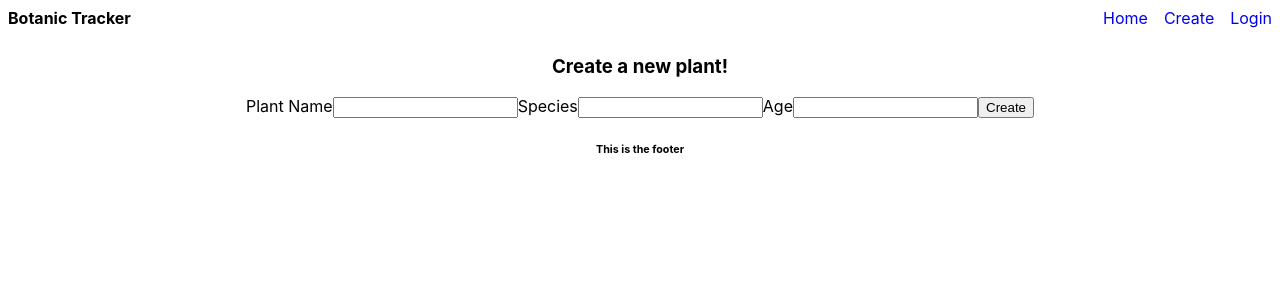
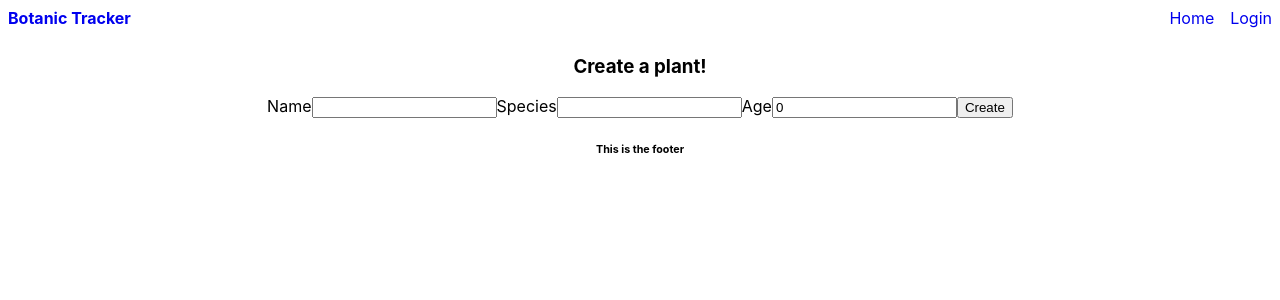
Before and after one commit to mdiedricks/botanictracker, a React (Create React App) app: page /create in a window 1280 px wide. Shown: the top 300 px of the page. Built offline with nearby package versions, Linux system fonts and the light colour scheme.

Commit message:
finished delete and edit feature

```diff
--- a/src/App.js
+++ b/src/App.js
@@ -1,7 +1,8 @@
 import React, { useState } from "react";
 import { Switch, Route } from "react-router-dom";
-import Layout from "./components/layout";
+import Layout from "./components/Layout";
 import Home from "./views/Home";
+import Explore from "./views/Explore";
 import Login from "./views/Login";
 import Create from "./views/Create";
 import "./App.css";
@@ -19,17 +20,26 @@ function App() {
 
   return (
     <>
-      <Layout isLoggedIn={isLoggedIn} user={user}>
+      <Layout
+        isLoggedIn={isLoggedIn}
+        setIsLoggedIn={setIsLoggedIn}
+        user={user}
+        setUser={setUser}
+      >
         <div className="container">
           <Switch>
             <Route exact path="/">
               <Home isLoggedIn={isLoggedIn} user={user} />
             </Route>
+            <Route path="/create">
+              <Create isLoggedIn={isLoggedIn} user={user} />
+            </Route>
             <Route path="/login">
-              <Login logIn={logIn} updateUser={updateUser} />
-            </Route>
-            <Route path="/create">
-              <Create />
+              <Login
+                logIn={logIn}
+                updateUser={updateUser}
+                setIsLoggedIn={setIsLoggedIn}
+              />
             </Route>
           </Switch>
         </div>
--- a/src/components/header.css
+++ b/src/components/header.css
@@ -3,9 +3,10 @@ nav {
   justify-content: flex-end;
   align-items: center;
 }
-nav > h4 {
+a.title {
   margin: 0 auto 0 0;
   padding: 0.5rem 0.5rem;
+  font-weight: bold;
 }
 a {
   text-decoration: none;
@@ -14,6 +15,3 @@ a {
 a:visited {
   color: black;
 }
-a:firstchild {
-  color: rgb(197, 9, 9);
-}
--- a/src/components/header.js
+++ b/src/components/header.js
@@ -1,19 +1,48 @@
-import React from "react";
-import { NavLink } from "react-router-dom";
+import React, { useEffect, useState } from "react";
+import { NavLink, useHistory } from "react-router-dom";
+import axios from "axios";
 import "../App.css";
 import "./header.css";
 
-function header() {
+const Header = (props) => {
+  const [loggedIn, setLoggedIn] = useState(props.isLoggedIn);
+  useEffect(() => {
+    setLoggedIn(props.isLoggedIn);
+  }, props.isLoggedIn);
+  let history = useHistory();
+
+  const logout = async () => {
+    await axios({
+      method: "post",
+      url: "https://botanictracker-api.herokuapp.com/users/logout",
+      headers: { authorization: `Bearer ${localStorage.token}` },
+    });
+    props.setIsLoggedIn(false);
+    props.setUser({});
+    history.push("/");
+  };
+
   return (
     <div>
       <nav>
-        <h4>Botanic Tracker</h4>
+        <NavLink to="/" className="title">
+          Botanic Tracker
+        </NavLink>
         <NavLink to="/">Home</NavLink>
-        <NavLink to="/create">Create</NavLink>
-        <NavLink to="/login">Login</NavLink>
+
+        {!props.isLoggedIn ? (
+          <NavLink to="/login">Login</NavLink>
+        ) : (
+          <>
+            <NavLink to="/create">Create</NavLink>
+            <NavLink to="#" onClick={logout}>
+              Logout
+            </NavLink>
+          </>
+        )}
       </nav>
     </div>
   );
-}
+};
 
-export default header;
+export default Header;
--- a/src/components/layout.js
+++ b/src/components/layout.js
@@ -1,13 +1,19 @@
 import React from "react";
-import Header from "./header";
-import Footer from "./footer";
+import Header from "./Header";
+import Footer from "./Footer";
 import "../App.css";
 
-function Layout({ children }) {
+function Layout(props) {
   return (
     <>
-      <Header className="container"></Header>
-      <main>{children}</main>
+      <Header
+        className="container"
+        isLoggedIn={props.isLoggedIn}
+        setIsLoggedIn={props.setIsLoggedIn}
+        user={props.user}
+        setUser={props.setUser}
+      ></Header>
+      <main>{props.children}</main>
       <Footer></Footer>
     </>
   );
--- a/src/views/Create.js
+++ b/src/views/Create.js
@@ -3,9 +3,7 @@ import axios from "axios";
 import { useHistory } from "react-router-dom";
 
 const Newplant = () => {
-  const [plantName, setPlantName] = useState("");
-  const [plantSpecies, setPlantSpecies] = useState("");
-  const [plantAge, setPlantAge] = useState("");
+  const [plantData, setPlantData] = useState({ name: "", species: "", age: 0 });
   let history = useHistory();
 
   const submitHandler = async (e) => {
@@ -13,50 +11,42 @@ const Newplant = () => {
     const res = await axios({
       method: "post",
       url: `https://botanictracker-api.herokuapp.com/plants/`,
-      data: {
-        name: plantName,
-        species: plantSpecies,
-        age: plantAge,
-      },
+      data: plantData,
       headers: { authorization: `Bearer ${localStorage.token}` },
     });
     console.log(res);
     history.push("/");
   };
-  const nameHandler = (e) => {
-    setPlantName(e.target.value);
-  };
-  const speciesHandler = (e) => {
-    setPlantSpecies(e.target.value);
-  };
-  const ageHandler = (e) => {
-    setPlantAge(e.target.value);
+
+  const changeHandler = (e) => {
+    const { name, value } = e.target;
+    setPlantData({ ...plantData, [name]: value });
   };
 
   return (
     <div>
-      <h3>Create a new plant!</h3>
+      <h3>Create a plant!</h3>
       <form>
-        <label>Plant Name</label>
+        <label>Name</label>
         <input
           type="text"
           name="name"
-          value={plantName}
-          onChange={nameHandler}
+          value={plantData.name}
+          onChange={changeHandler}
         ></input>
         <label>Species</label>
         <input
           type="text"
           name="species"
-          value={plantSpecies}
-          onChange={speciesHandler}
+          value={plantData.species}
+          onChange={changeHandler}
         ></input>
         <label>Age</label>
         <input
           type="text"
           name="age"
-          value={plantAge}
-          onChange={ageHandler}
+          value={plantData.age}
+          onChange={changeHandler}
         ></input>
         <button onClick={submitHandler}>Create</button>
       </form>
--- a/src/views/Home.js
+++ b/src/views/Home.js
@@ -1,9 +1,13 @@
 import React, { useState, useEffect } from "react";
 import axios from "axios";
 import "../App.css";
+import Modal from "../components/Modal";
 
 const Home = (props) => {
   const [plants, setPlants] = useState([]);
+  const [isDelete, setIsDelete] = useState(false);
+  const [showModal, setShowModal] = useState(false);
+  const [patchPlant, setPatchPlant] = useState({});
 
   useEffect(() => {
     if (!props.isLoggedIn) {
@@ -24,14 +28,58 @@ const Home = (props) => {
     });
     setPlants(response.data);
   };
+  const deletePlant = async (id, uri) => {
+    console.log("Function:: deleting plant");
+    const res = await axios({
+      method: "delete",
+      url: uri + id,
+      headers: { authorization: `Bearer ${localStorage.token}` },
+    });
+    return res;
+  };
+  const updatePlant = async (plant, uri) => {
+    console.log("Function:: patching plant");
+    const res = await axios({
+      method: "patch",
+      url: uri + plant._id,
+      data: {
+        name: plant.name,
+        species: plant.species,
+        age: plant.age,
+      },
+      headers: { authorization: `Bearer ${localStorage.token}` },
+    });
+    return res;
+  };
 
-  const deletePlant = (id) => {
-    //TODO show delete modal
-    console.log(id);
+  const patchQuery = async (plant) => {
+    let url = "https://botanictracker-api.herokuapp.com/plants/";
+    let id = plant._id;
+
+    if (isDelete) {
+      const response = await deletePlant(id, url);
+      const newArr = plants.filter((plant) => plant._id !== response.data._id);
+      setPlants(newArr);
+      toggleModal();
+    } else {
+      await updatePlant(plant, url);
+      getPlants({ owner: props.user._id });
+      toggleModal();
+    }
   };
-  const editPlant = (id) => {
-    //TODO show edit modal
-    console.log(id);
+
+  const toggleModal = () => {
+    setShowModal(!showModal);
+  };
+  const handleDelete = (plant) => {
+    setIsDelete(true);
+    setPatchPlant(plant);
+    toggleModal();
+  };
+  const handlePatch = (plant) => {
+    setIsDelete(false);
+    setPatchPlant(plant);
+    toggleModal();
   };
 
   const plantsList = plants.map((plant) => (
@@ -39,8 +87,12 @@ const Home = (props) => {
       <h3>{plant.name}</h3>
       <p>{plant.species}</p>
       <p>{plant.age}</p>
-      <button onClick={() => deletePlant(plant._id)}>x</button>
-      <button onClick={() => editPlant(plant._id)}>e</button>
+      {props.isLoggedIn && (
+        <>
+          <button onClick={() => handleDelete(plant)}>x</button>
+          <button onClick={() => handlePatch(plant)}>e</button>
+        </>
+      )}
     </div>
   ));
 
@@ -56,6 +108,12 @@ const Home = (props) => {
           <ul>{plantsList}</ul>
         </div>
       </section>
+      <Modal
+        isDelete={isDelete}
+        patchPlant={patchPlant}
+        patchQuery={patchQuery}
+        toggleModal={toggleModal}
+      ></Modal>
     </div>
   );
 };
--- a/src/views/Login.js
+++ b/src/views/Login.js
@@ -9,6 +9,8 @@ const Login = (props) => {
 
   const loginSubmit = async (e) => {
     e.preventDefault();
+    setEmail("");
+    setPassword("");
     const response = await axios({
       method: "post",
       url: "https://botanictracker-api.herokuapp.com/users/login",
@@ -17,11 +19,11 @@ const Login = (props) => {
         password,
       },
     });
+
     localStorage.setItem("token", response.data.token);
     props.logIn();
     props.updateUser(response.data.user);
-    setEmail("");
-    setPassword("");
+    props.setIsLoggedIn(true);
     history.push("/");
   };
   const emailHandler = (e) => {
@@ -30,6 +32,8 @@ const Login = (props) => {
   const passwordHandler = (e) => {
     setPassword(e.target.value);
   };
+
+  const changeHandler = (e) => {};
 
   return (
     <div>
```
